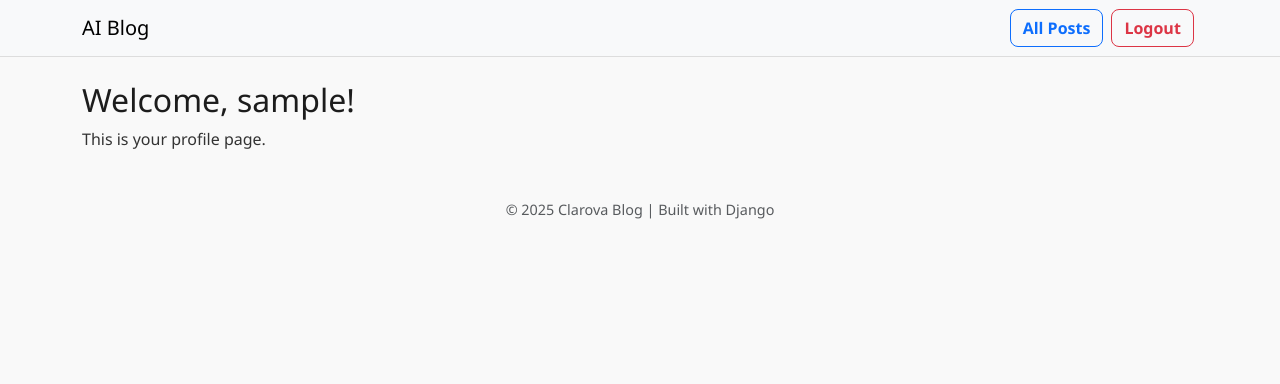
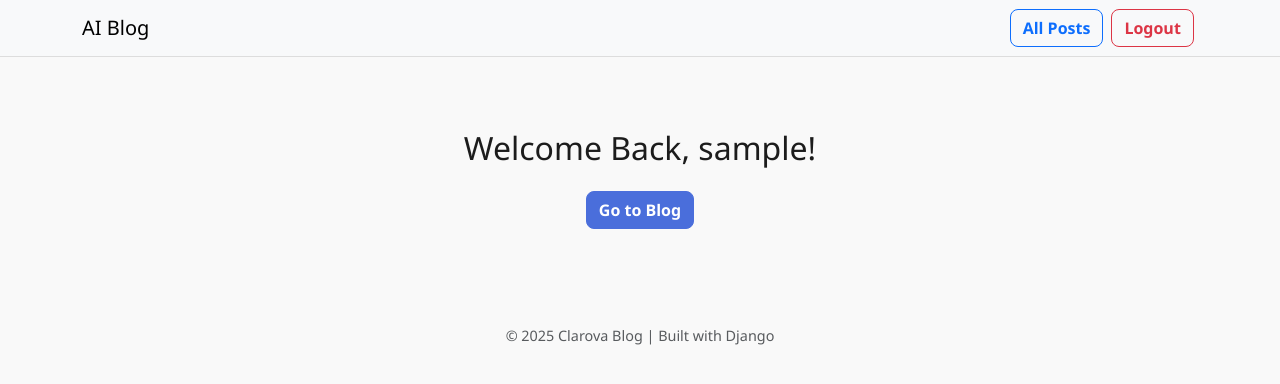
Before and after one commit to HelenLloydJeng/Clarova_blog, a Django app: page /users/profile/ in a window 1280 px wide. Shown: the top 384 px of the page. Run offline with Django 4.2, Linux system fonts and the light colour scheme; the visitor is signed in with stand-in values (Sample User, id 1); some libraries are stand-ins or nearby versions.

Commit message:
FIX: Absolute final stabilization of profile page by using minimal template to resolve 500 NoReverseMatch error.

```diff
--- a/templates/users/profile.html
+++ b/templates/users/profile.html
@@ -1,6 +1,9 @@
 {% extends "base.html" %}
+{% block title %}User Profile{% endblock %}
 
 {% block content %}
-  <h2>Welcome, {{ user.username }}!</h2>
-  <p>This is your profile page.</p>
+<div class="container py-5 text-center">
+    <h2>Welcome Back, {{ user.username }}!</h2>
+    <a href="{% url 'post_list' %}" class="btn btn-primary mt-3">Go to Blog</a>
+</div>
 {% endblock %}
```
